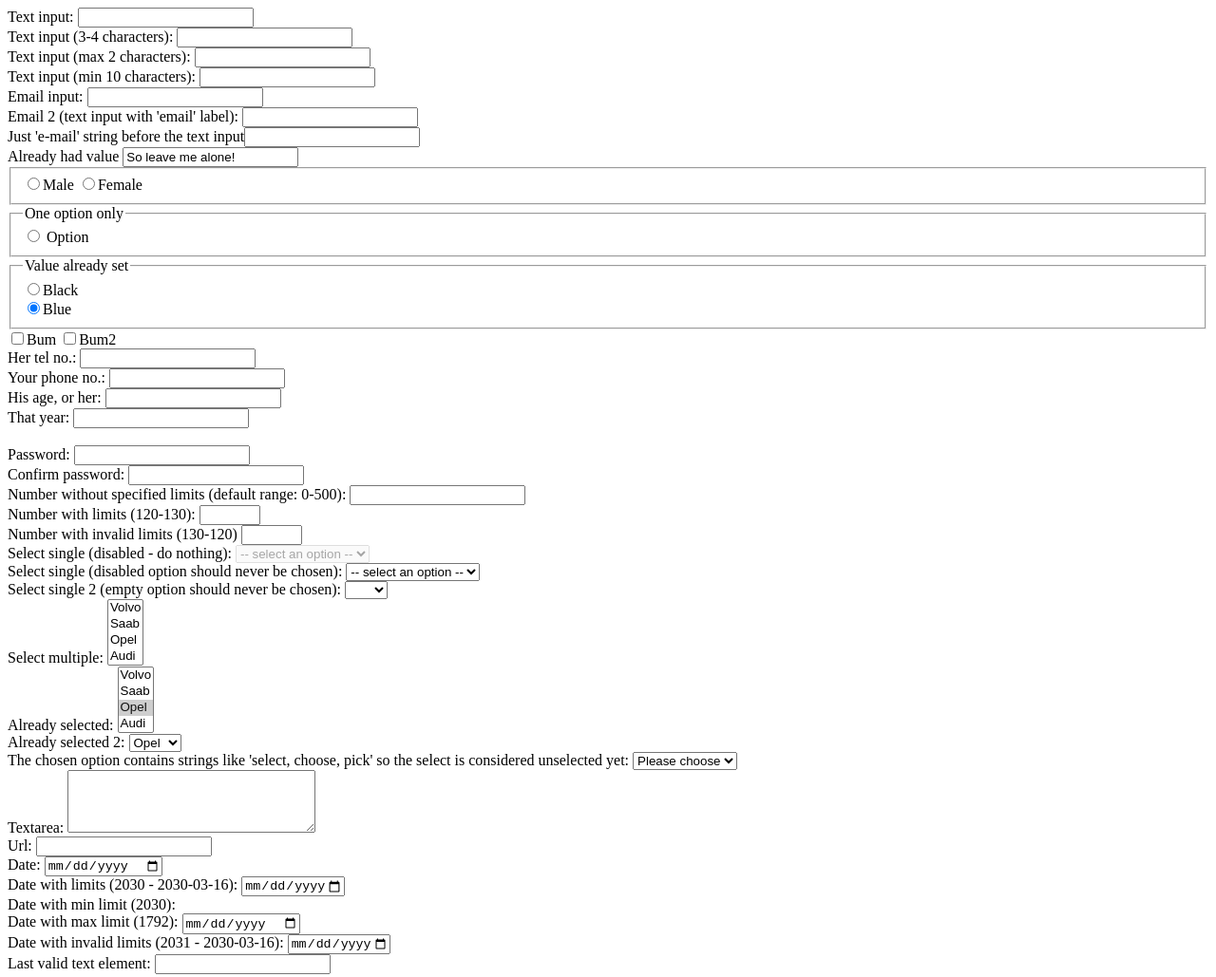
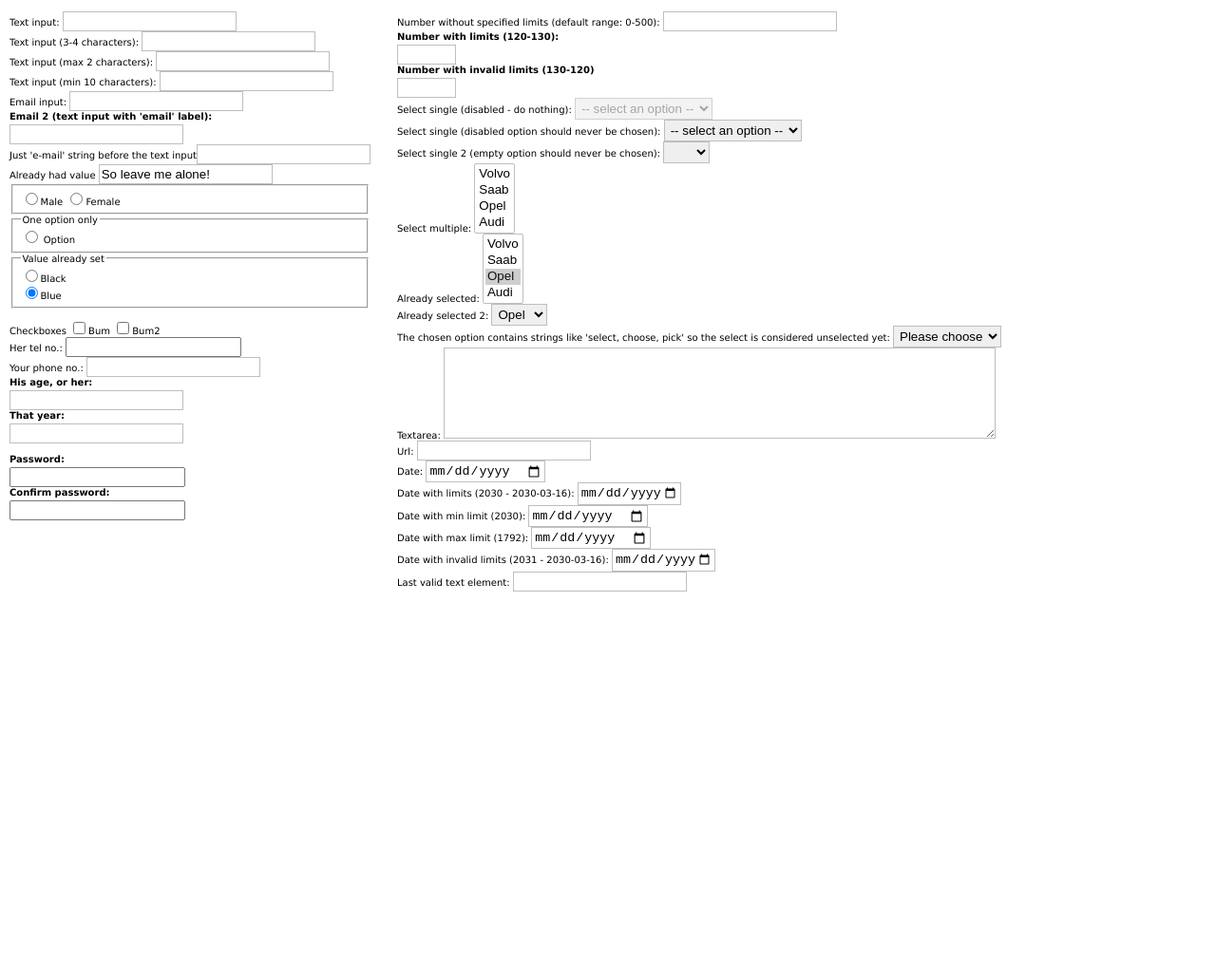
Before and after one commit to ptomaszek/dummy-form-filler, a browser extension: page show.html in a window 1280 px wide. Shown: the whole page at 95% size. After the commit the page ends 800 px from the top, so only its background shows below. Drawn offline with Linux system fonts and the light colour scheme.

Commit message:
amendments around the extension being pushed to FF and Chrome pages

```diff
--- a/background.js
+++ b/background.js
@@ -4,7 +4,7 @@ chrome.browserAction.onClicked.addListener(function () {
         function (options) {
             chrome.storage.local.set(
                 options
-                , runDummyRun());
+                , runDummyRun()); //TODO delete () and check if works without the chain
         }
     )
 });
--- a/show.html
+++ b/show.html
@@ -3,6 +3,7 @@
 <body>
 
 <form>
+    <div style="display:inline-block; margin-right: 20px;" class="form-style-1">
         Text input:
         <input id="text0" type="text">
         <br>
@@ -41,6 +42,8 @@
             <br>
             <input id="rad4" checked type="radio" name="color" value="blue">Blue
         </fieldset>
+        <br>
+        Checkboxes
         <input id="ch7" type="checkbox" name="chkFamily" value="b1">Bum
         <input id="ch8" type="checkbox" name="chkFamily" value="b2">Bum2
         <br>
@@ -62,7 +65,8 @@
         <br>
         <label for="passc">Confirm password:</label>
         <input type="password" id='passc'>
-    <br>
+    </div>
+    <div style="display:inline-block;" class="form-style-1">
         Number without specified limits (default range: 0-500):
         <input id="num0" type="number">
         <br>
@@ -129,7 +133,7 @@
         </select>
         <br>
         Textarea:
-    <textarea cols="30" rows="4"></textarea>
+        <textarea cols="70" rows="6"></textarea>
         <br>
         Url:
         <input type="url" value="   ">
@@ -141,7 +145,7 @@
         <input type="date" min="2030" max="2030-03-16">
         <br>
         Date with min limit (2030):
-    <!--<input type="date" min="2030">-->
+        <input type="date" min="2030">
         <br>
         Date with max limit (1792):
         <input type="date" max="1792">
@@ -151,6 +155,85 @@
         <br>
         Last valid text element:
         <input id="999" type="text">
+    </div>
 </form>
+
+<style type="text/css">
+    .form-style-1 {
+        vertical-align: top;
+        margin: 2px auto;
+        padding: 2px;
+        font: 10px "Lucida Sans Unicode", "Lucida Grande", sans-serif;
+    }
+
+    .form-style-1 li {
+        padding: 0;
+        display: block;
+        list-style: none;
+        margin: 2px 0 0 0;
+    }
+
+    .form-style-1 label {
+        margin: 0 0 3px 0;
+        padding: 0px;
+        display: block;
+        font-weight: bold;
+    }
+
+    .form-style-1 input[type=text],
+    .form-style-1 input[type=date],
+    .form-style-1 input[type=datetime],
+    .form-style-1 input[type=number],
+    .form-style-1 input[type=search],
+    .form-style-1 input[type=time],
+    .form-style-1 input[type=url],
+    .form-style-1 input[type=email],
+    textarea,
+    select {
+        box-sizing: border-box;
+        -webkit-box-sizing: border-box;
+        -moz-box-sizing: border-box;
+        border: 1px solid #BEBEBE;
+        padding: 2px;
+        margin: 0px;
+        -webkit-transition: all 0.30s ease-in-out;
+        -moz-transition: all 0.30s ease-in-out;
+        -ms-transition: all 0.30s ease-in-out;
+        -o-transition: all 0.30s ease-in-out;
+        outline: none;
+    }
+
+    .form-style-1 input[type=text]:focus,
+    .form-style-1 input[type=date]:focus,
+    .form-style-1 input[type=datetime]:focus,
+    .form-style-1 input[type=number]:focus,
+    .form-style-1 input[type=search]:focus,
+    .form-style-1 input[type=time]:focus,
+    .form-style-1 input[type=url]:focus,
+    .form-style-1 input[type=email]:focus,
+    .form-style-1 textarea:focus,
+    .form-style-1 select:focus {
+        -moz-box-shadow: 0 0 8px #88D5E9;
+        -webkit-box-shadow: 0 0 8px #88D5E9;
+        box-shadow: 0 0 8px #88D5E9;
+        border: 1px solid #88D5E9;
+    }
+
+    .form-style-1 input[type=submit], .form-style-1 input[type=button] {
+        background: #4B99AD;
+        padding: 2px 2px 2px 2px;
+        border: none;
+        color: #fff;
+    }
+
+    .form-style-1 input[type=submit]:hover, .form-style-1 input[type=button]:hover {
+        background: #4691A4;
+        box-shadow: none;
+        -moz-box-shadow: none;
+        -webkit-box-shadow: none;
+    }
+</style>
+
+
 </body>
 </html>
```
Also changed, not shown: CHANGELOG.md, README.md, icons/seahorse_128.png (added), icons/seahorse_96.png (added), manifest.json, 1 other file. Lines whose indentation alone changed are shown as unchanged.
